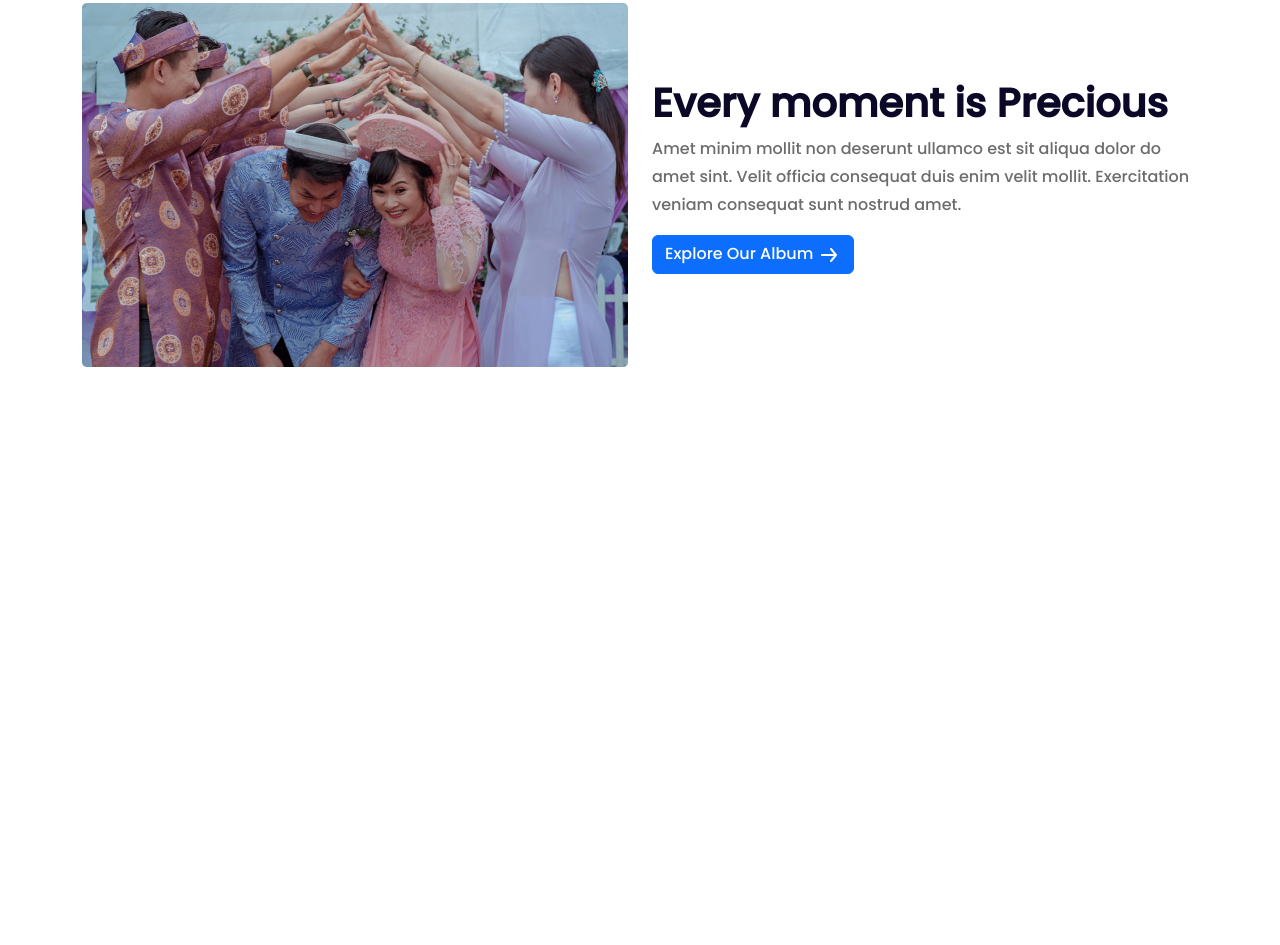
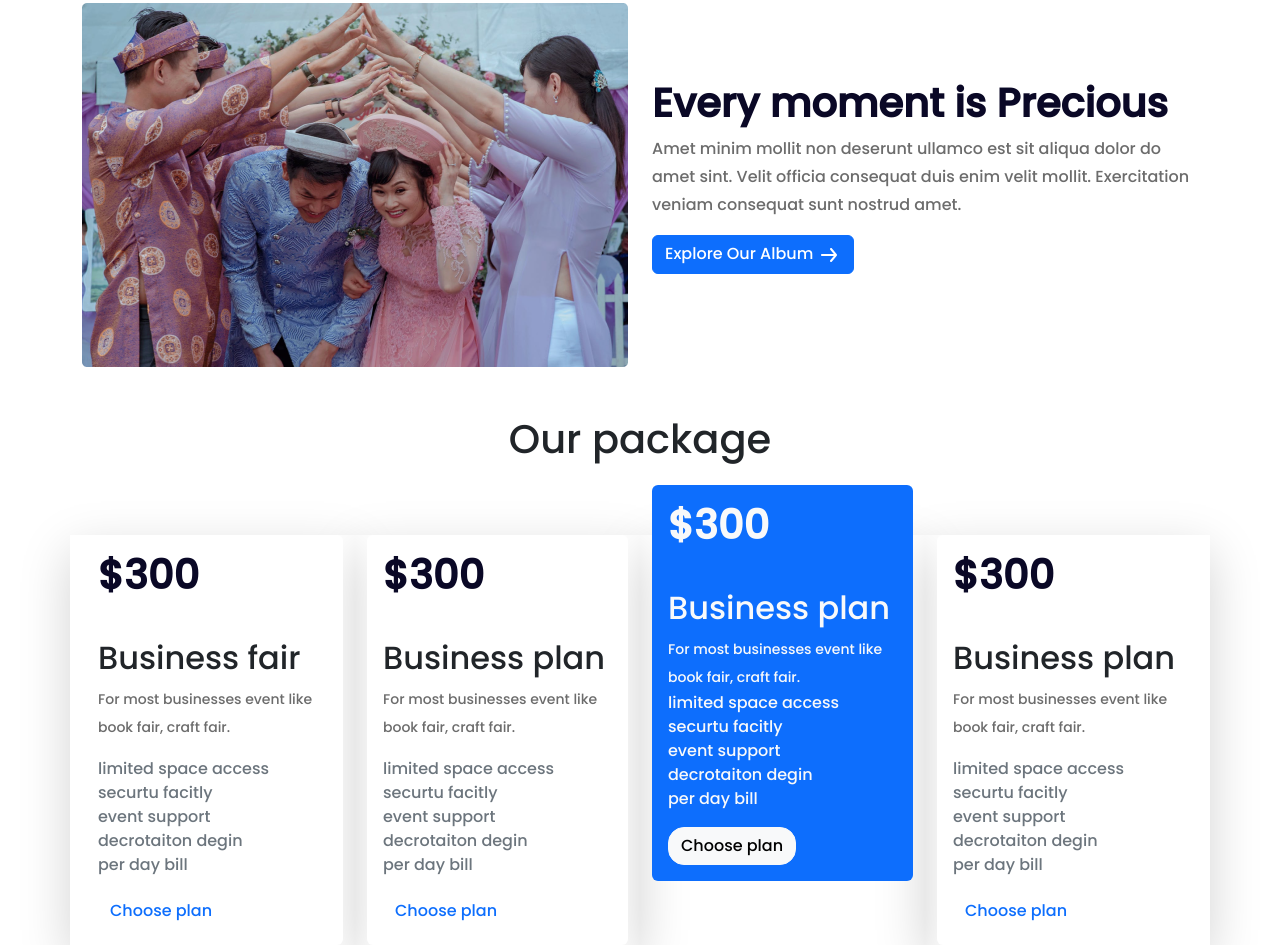
Before and after one commit to sujondev/convention, a plain HTML site: page index.html in a window 1280 px wide. Shown: the part 636-1581 px from the top of the page. Before the commit the page ends 1003 px from the top, so only its background shows below. Drawn offline with nearby package versions, Linux system fonts and the light colour scheme.

Commit message:
price-list

```diff
--- a/index.html
+++ b/index.html
@@ -92,7 +92,7 @@
         </section>
         <section>
             <div class="container">
-                <div class="row mt-5">
+                <div class="row my-5">
                     <div class="col-md-6">
                         <img src="images/wedding.png" class="img-fluid" alt="">
                     </div>
@@ -113,6 +113,106 @@
                 </div>
             </div>
         </section>
+        <section>
+            <div class="my-5">
+                <h1 class="text-center">Our package</h1>
+            </div>
+            <div class="container">
+                <div class="row mt-5 g-4">
+                    <div class="col-md-6 col-lg-3 col-sm-12 shadow-lg">
+                        <div class="card border border-0">
+                            <div class="p-3">
+                                <h1>$300</h1>
+                            </div>
+                            <div class="card-body">
+                                <h2>Business fair</h2>
+                                <p class="card-text"><small>For most businesses event like book fair, craft
+                                        fair.</small></p>
+                                <div class="text-muted">
+                                    <ul class="list-unstyled font-weight-normal">
+                                        <li>limited space access</li>
+                                        <li>securtu facitly</li>
+                                        <li>event support</li>
+                                        <li>decrotaiton degin</li>
+                                        <li>per day bill</li>
+                                    </ul>
+                                </div>
+                                <a href="#" class="btn btn-outline-primary border border-0 rounded-4">Choose plan</a>
+                            </div>
+                        </div>
+                    </div>
+                    <div class="col-md-6 col-lg-3 col-sm-12 shadow-lg">
+                        <div class="card border border-0">
+                            <div class="p-3">
+                                <h1>$300</h1>
+                            </div>
+                            <div class="card-body">
+                                <h2 class="font-weight-bold">Business plan</h2>
+                                <p class="card-text"><small>For most businesses event like book fair, craft
+                                        fair.</small></p>
+                                <div class="text-muted">
+                                    <ul class="list-unstyled font-weight-normal">
+                                        <li>limited space access</li>
+                                        <li>securtu facitly</li>
+                                        <li>event support</li>
+                                        <li>decrotaiton degin</li>
+                                        <li>per day bill</li>
+                                    </ul>
+                                </div>
+                                <a href="#" class="btn btn-outline-primary border border-0 rounded-4">Choose plan</a>
+                            </div>
+                        </div>
+                    </div>
+                    <div class="col-md-6 col-lg-3 col-sm-12 shadow-lg">
+                        <div class="card border border-0 bg-primary  highlights-cards">
+                            <div class="p-3">
+                                <h1 class="text-light">$300</h1>
+                            </div>
+                            <div class="card-body">
+                                <div class="text-light">
+                                    <h2>Business plan</h2>
+                                    <p class="card-text text-light"><small>For most businesses event like book fair,
+                                            craft
+                                            fair.</small></p>
+                                </div>
+                                <div class="text-muted">
+                                    <ul class="list-unstyled font-weight-normal text-light">
+                                        <li>limited space access</li>
+                                        <li>securtu facitly</li>
+                                        <li>event support</li>
+                                        <li>decrotaiton degin</li>
+                                        <li>per day bill</li>
+                                    </ul>
+                                </div>
+                                <a href="#" class="btn btn-light rounded-4">Choose plan</a>
+                            </div>
+                        </div>
+                    </div>
+                    <div class="col-md-6 col-lg-3 col-sm-12 shadow-lg">
+                        <div class="card border border-0">
+                            <div class="p-3">
+                                <h1>$300</h1>
+                            </div>
+                            <div class="card-body">
+                                <h2>Business plan</h2>
+                                <p class="card-text"><small>For most businesses event like book fair, craft
+                                        fair.</small></p>
+                                <div class="text-muted">
+                                    <ul class="list-unstyled font-weight-normal">
+                                        <li>limited space access</li>
+                                        <li>securtu facitly</li>
+                                        <li>event support</li>
+                                        <li>decrotaiton degin</li>
+                                        <li>per day bill</li>
+                                    </ul>
+                                </div>
+                                <a href="#" class="btn btn-outline-primary border border-0 rounded-4">Choose plan</a>
+                            </div>
+                        </div>
+                    </div>
+                </div>
+            </div>
+        </section>
     </main>
     <script src="https://cdn.jsdelivr.net/npm/bootstrap@5.2.0/dist/js/bootstrap.bundle.min.js"></script>
 </body>
--- a/style.css
+++ b/style.css
@@ -27,3 +27,7 @@ body {
         object-fit: cover;
     }
 }
+
+.highlights-cards {
+    margin-top: -50px;
+}
```
